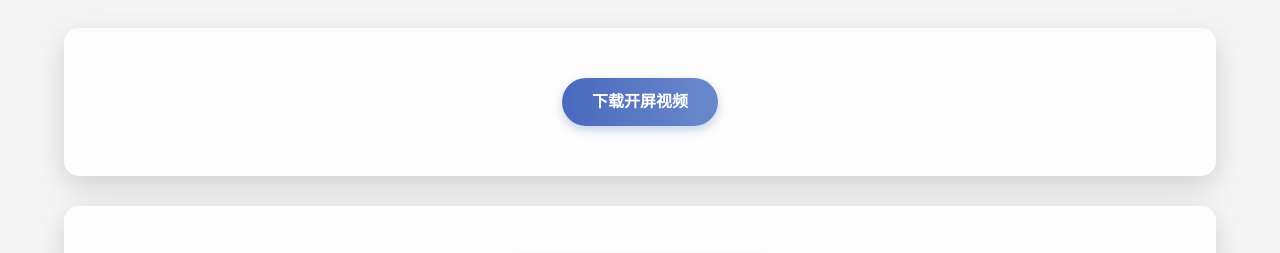
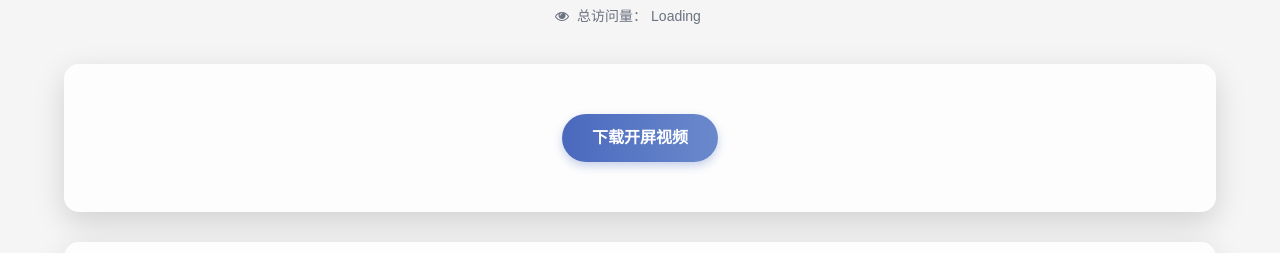
Before and after one commit to solokid6666/dsp, a plain HTML site: page index.html in a window 1280 px wide. Shown: the part 802-1055 px from the top of the page. Drawn offline with nearby package versions, Linux system fonts and the light colour scheme.

Commit message:
Update index.html

```diff
--- a/index.html
+++ b/index.html
@@ -8,6 +8,7 @@
     <!-- 引入外部资源 -->
     <script src="https://cdn.tailwindcss.com"></script>
     <link href="https://cdn.jsdelivr.net/npm/font-awesome@4.7.0/css/font-awesome.min.css" rel="stylesheet">
+    <script defer src="https://events.vercount.one/js"></script>
 
     <!-- Tailwind 配置 - 保持与原有样式色调一致 -->
     <script>
@@ -486,6 +487,14 @@
             <p>您的浏览器不支持HTML5视频</p>
         </video>
     </div>
+
+
+    <div class="flex justify-center items-center pr-6 py-2 text-sm text-gray-500">
+        <i class="fa fa-eye mr-2"></i>
+        <span>总访问量：</span>
+        <span id="vercount_value_page_pv" class="ml-1">Loading</span>
+    </div>
+
 
     <!-- 视频下载区域 -->
     <div class="content-section">
```
